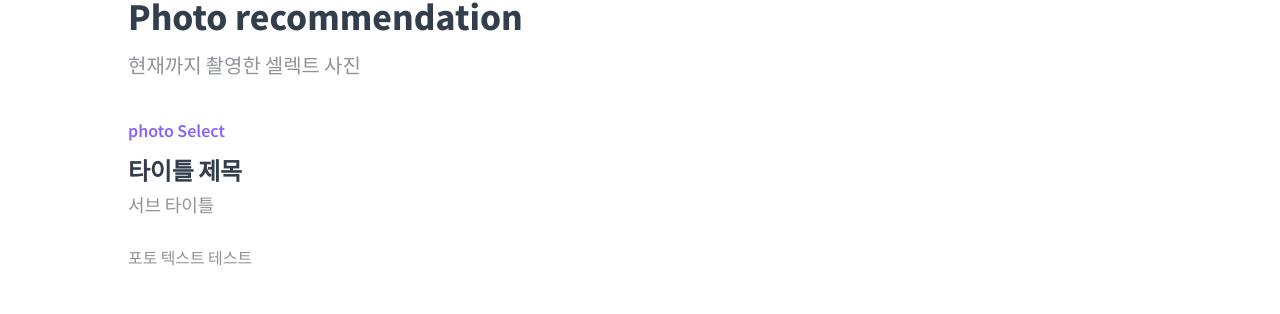
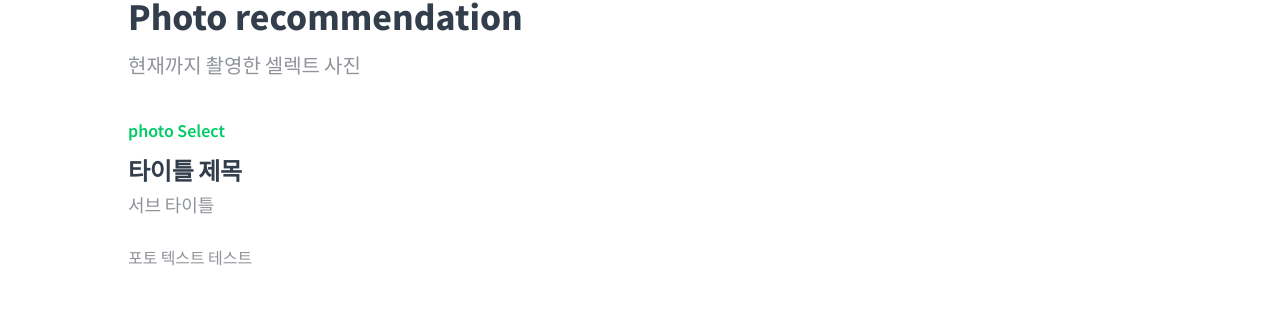
Before and after one commit to dragonyongs/daeyong.github.io, a Jekyll site: the page built from photo/index.md, in a window 1280 px wide. Shown: the part 152-466 px from the top of the page. Built offline with Jekyll 4.4.1, drawn with Linux system fonts in a browser that asks for light colours.

Commit message:
Update _catalogue.scss

```diff
--- a/_sass/_catalogue.scss
+++ b/_sass/_catalogue.scss
@@ -18,7 +18,7 @@
   }
 
     &-type {
-        color: $purple;
+        color: $daeyong-green;
         font-size: 18px;
         font-family: $source;
         font-weight: 600;
```
